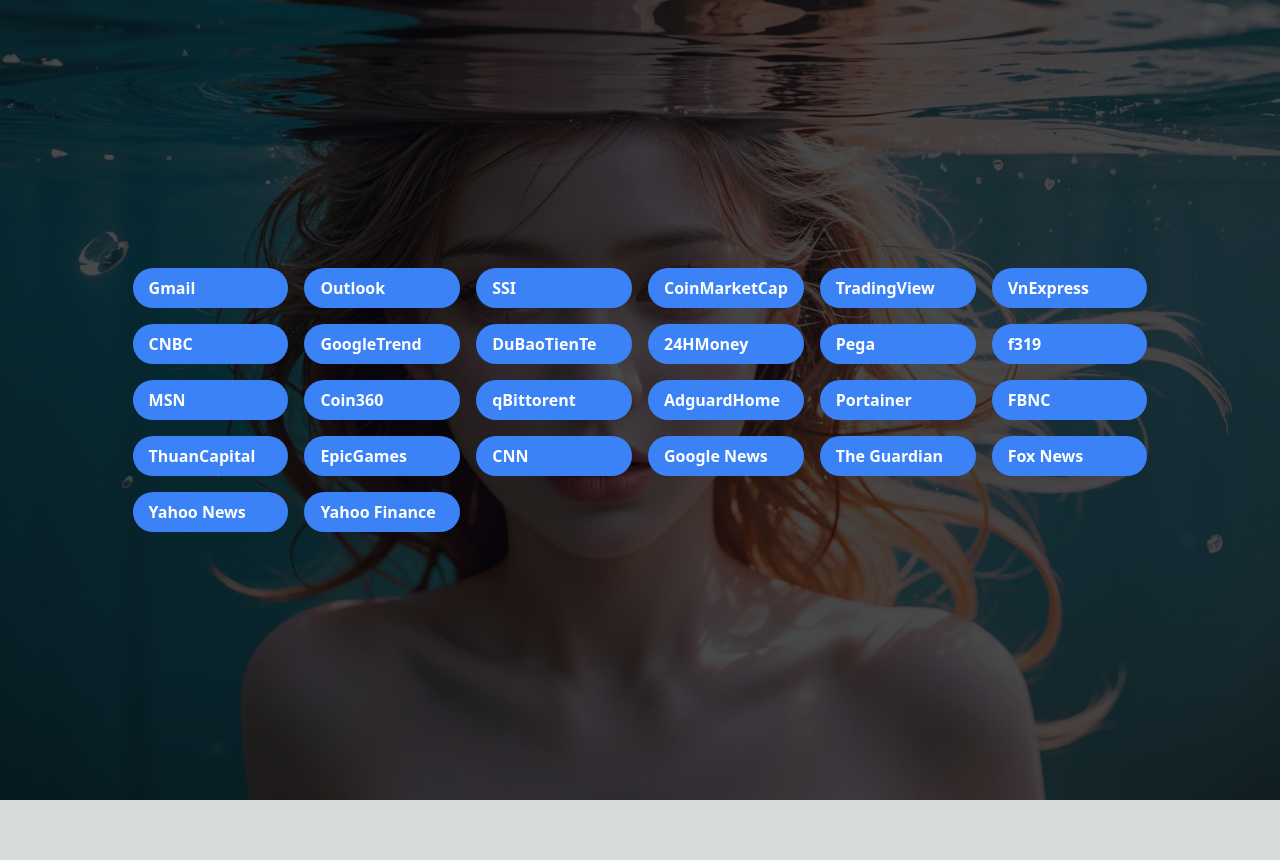
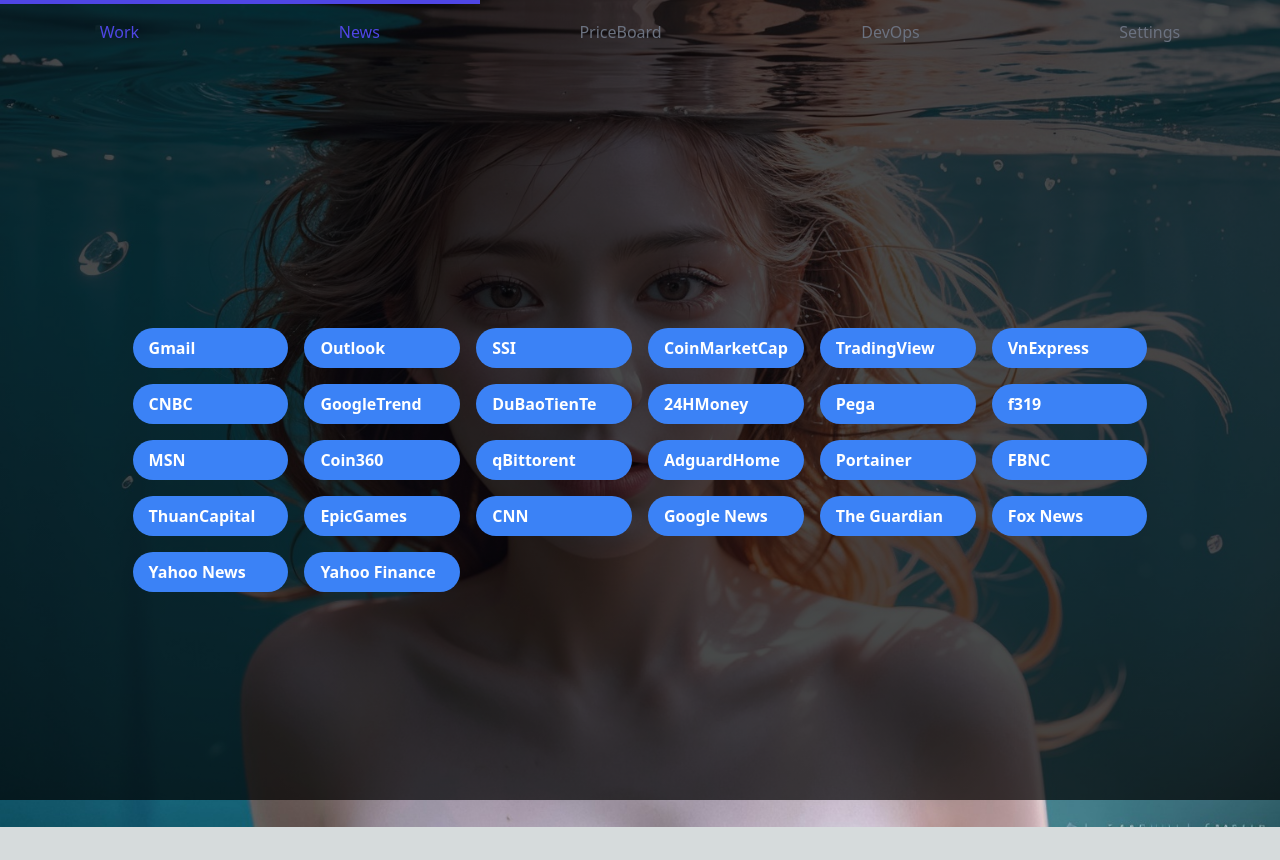
Before and after one commit to ntxinh/my-homepage, a Next.js app: page / in a window 1280 px wide. Before the commit the page ends 800 px from the top, so only its background shows below. Built offline with nearby package versions, Linux system fonts and the light colour scheme.

Commit message:
:star: Add tabs

```diff
--- a/pages/index.js
+++ b/pages/index.js
@@ -11,6 +11,28 @@
   }, []);
 
   return (
+    <div>
+      {/* Tabs */}
+      {/* https://tailwindtemplates.io/templates */}
+      <ul className="grid grid-flow-col text-center text-gray-500">
+        <li>
+          <a href="#page1" className="flex justify-center border-t-4 border-transparent hover:text-indigo-600 hover:border-indigo-600 py-4">Work</a>
+        </li>
+        <li>
+          <a href="#page2" className="flex justify-center border-t-4 text-indigo-600 border-indigo-600 py-4">News</a>
+        </li>
+        <li>
+          <a href="#page3" className="flex justify-center border-t-4 border-transparent hover:text-indigo-600 hover:border-indigo-600 py-4">PriceBoard</a>
+        </li>
+        <li>
+          <a href="#page4" className="flex justify-center border-t-4 border-transparent hover:text-indigo-600 hover:border-indigo-600 py-4">DevOps</a>
+        </li>
+        <li>
+          <a href="#page5" className="flex justify-center border-t-4 border-transparent hover:text-indigo-600 hover:border-indigo-600 py-4">Settings</a>
+        </li>
+      </ul>
+
+      {/* Content */}
       <div className={styles.container}>
 
         <div className="grid grid-cols-6 gap-4">
@@ -29,5 +51,6 @@
         </div>
 
       </div>
+    </div>
   );
 }
```
Also changed, not shown: 1 other file (tests, documents, lock files or other folders). Lines whose indentation alone changed are shown as unchanged.
